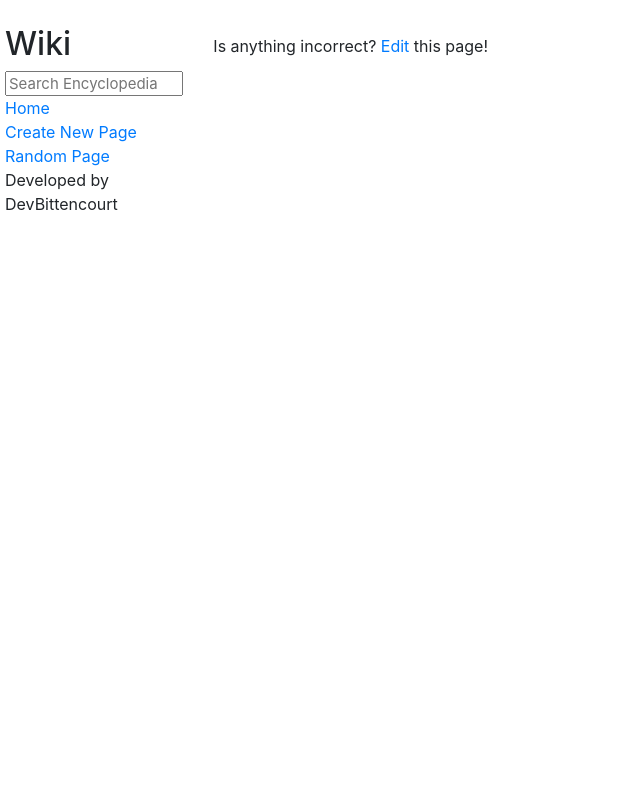
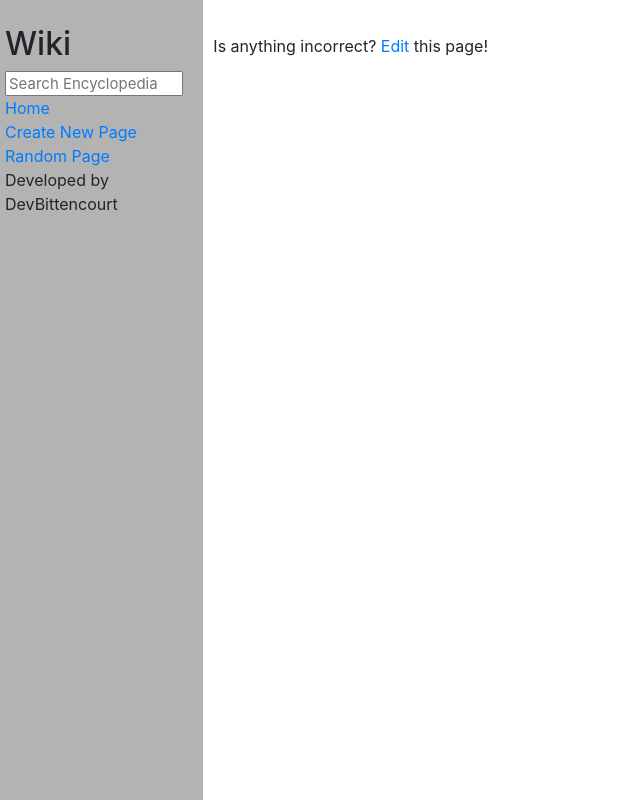
Before and after one commit to devbittencourt/CS50W-PROJECT-1, a Django app: template encyclopedia/templates/encyclopedia/wiki.html in a window 1280 px wide. Shown: the whole page, without its empty margins (0-640 px from the left). Run offline with Django 3.2, Linux system fonts and the light colour scheme; the template is opened without the code that fills it, so the values that code supplies are empty; some libraries are stand-ins or nearby versions.

Commit message:
Update styles.css

```diff
--- a/encyclopedia/static/encyclopedia/styles.css
+++ b/encyclopedia/static/encyclopedia/styles.css
@@ -28,8 +28,11 @@ textarea {
 }
 
 .sidebar {
-    background-color: #b3b3b3!import;
+    background-color: #b3b3b3!important;
     height: 100vh;
     padding: 20px;
+}
+
+.sidebar h2 {
     margin-top: 5px;
 }
```
